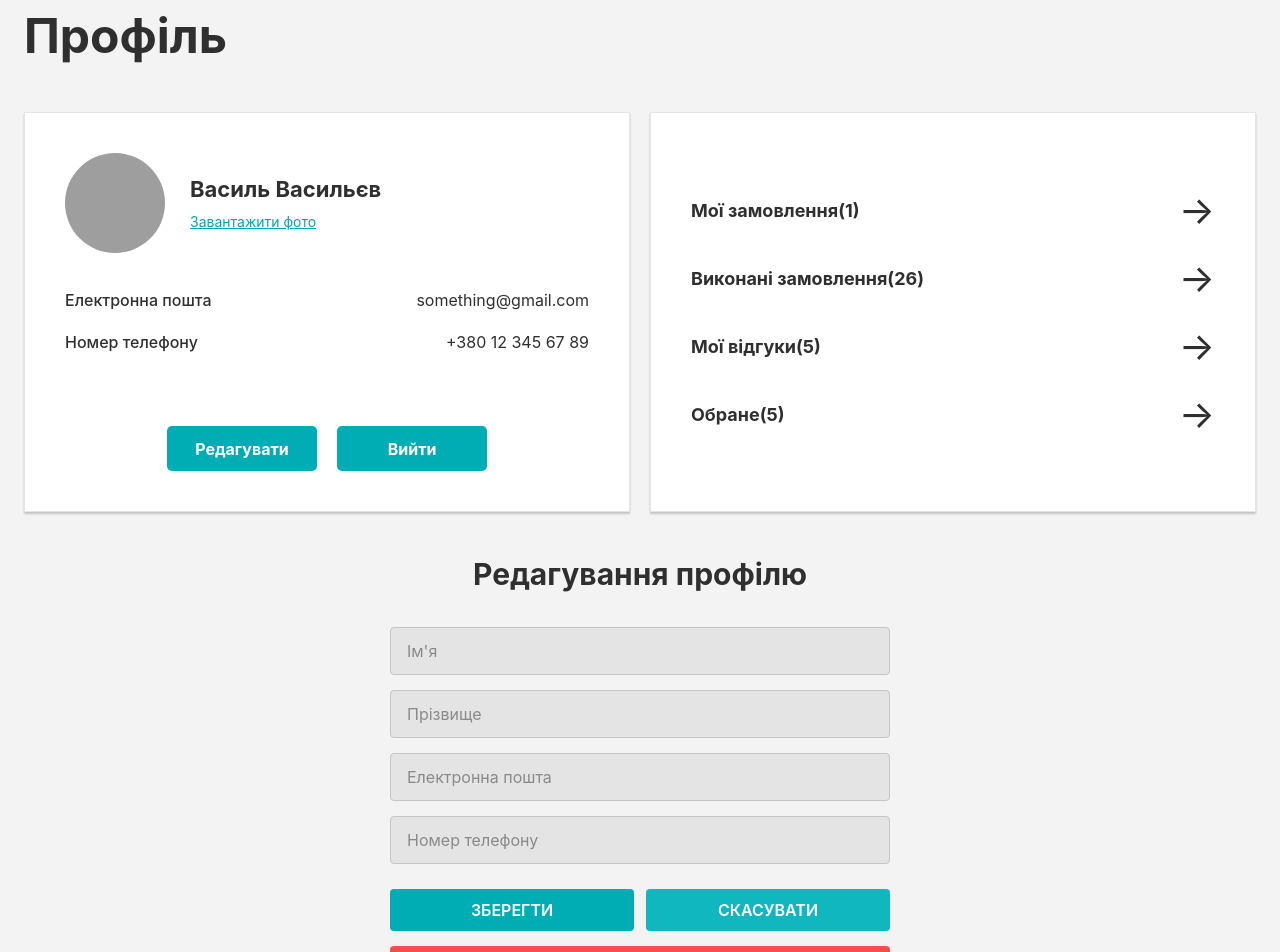
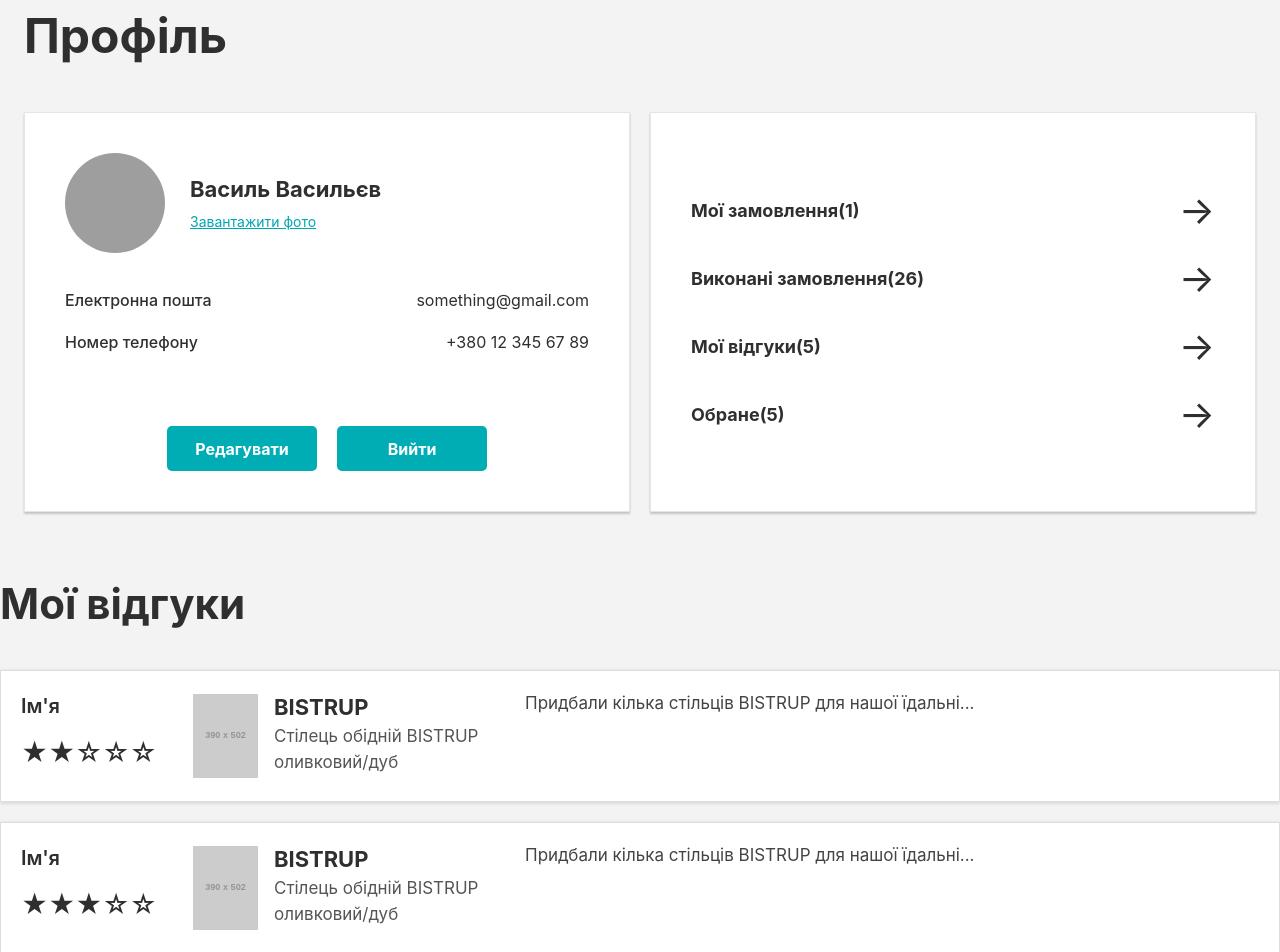
Before and after one commit to V88-crypto/jysk-devops-infra, a React (Vite) app in the folder jysk-project/frontend/: page / in a window 1280 px wide. Shown: the top 952 px of the page. Built offline with nearby package versions, Linux system fonts and the light colour scheme; grey boxes are pictures that could not be loaded.

Commit message:
feat: add "Reviews" component

```diff
--- a/jysk-project/frontend/src/app/App.tsx
+++ b/jysk-project/frontend/src/app/App.tsx
@@ -1,11 +1,11 @@
-import { EditProfileForm } from "../features/profilePage/components/EditProfile"
 import { ProfileInfo } from "../features/profilePage/components/ProfileInfo"
+import { Reviews } from "../features/profilePage/components/Reviews"
 
 function App() {
   return (
     <main>
       <ProfileInfo />
-      <EditProfileForm></EditProfileForm>
+      <Reviews />
     </main>
   )
 }
--- /dev/null
+++ b/jysk-project/frontend/src/features/profilePage/components/ReviewCard.tsx
@@ -0,0 +1,51 @@
+import type { Review } from "../profile";
+
+type Props = {
+  review: Review;
+};
+
+export const ReviewCard = ({ review }: Props) => {
+  return (
+    <article className="bg-white border border-[#dedede] shadow-[0_1px_4px_rgba(0,0,0,0.15)] p-5">
+      <div className="flex flex-col lg:flex-row gap-8">
+
+        <div className="lg:w-[140px] shrink-0">
+          <h3 className="text-[20px] font-semibold">
+            {review.author}
+          </h3>
+
+          <div className="mt-3 flex text-[26px]">
+            {[...Array(5)].map((_, index) => (
+              <span key={index}>
+                {index < review.rating ? "★" : "☆"}
+              </span>
+            ))}
+          </div>
+        </div>
+
+        <div className="flex gap-4 lg:w-[300px] shrink-0">
+          <img
+            src={review.image}
+            alt={review.product}
+            className="w-[65px] h-[90px] object-contain"
+          />
+
+          <div>
+            <h4 className="text-[22px] font-bold uppercase">
+              {review.brand}
+            </h4>
+
+            <p className="text-[17px] text-[#555]">
+              {review.product}
+            </p>
+          </div>
+        </div>
+
+        <p className="flex-1 text-[17px] leading-[24px] text-[#444]">
+          {review.review}
+        </p>
+
+      </div>
+    </article>
+  );
+};
--- /dev/null
+++ b/jysk-project/frontend/src/features/profilePage/components/Reviews.tsx
@@ -0,0 +1,74 @@
+import { useEffect, useState } from "react";
+
+import { getReviews } from "../data/reviewsApi";
+import type { Review } from "../profile";
+
+import { ReviewCard } from "../components/ReviewCard";
+
+export const Reviews = () => {
+  const [reviews, setReviews] = useState<Review[]>([]);
+  const [isLoading, setIsLoading] = useState(true);
+
+  useEffect(() => {
+    const loadReviews = async () => {
+      try {
+        const data = await getReviews();
+        setReviews(data);
+      } finally {
+        setIsLoading(false);
+      }
+    };
+
+    loadReviews();
+  }, []);
+
+  if (isLoading) {
+    return (
+      <div className="w-full py-[40px] text-center text-[18px]">
+        Завантаження...
+      </div>
+    );
+  }
+
+  return (
+    <section
+      className="
+        w-full
+        max-w-[1440px]
+        mx-auto
+        px-4
+        sm:px-6
+        lg:px-0
+        mt-[40px]
+        sm:mt-[50px]
+        lg:mt-[60px]
+        mb-[40px]
+        sm:mb-[50px]
+        lg:mb-[60px]
+      "
+    >
+      <h2
+        className="
+          text-[30px]
+          sm:text-[36px]
+          lg:text-[42px]
+          font-bold
+          mb-[25px]
+          sm:mb-[30px]
+          lg:mb-[35px]
+        "
+      >
+        Мої відгуки
+      </h2>
+
+      <div className="flex flex-col gap-[20px]">
+        {reviews.map((review) => (
+          <ReviewCard
+            key={review.id}
+            review={review}
+          />
+        ))}
+      </div>
+    </section>
+  );
+};
--- /dev/null
+++ b/jysk-project/frontend/src/features/profilePage/data/reviewsApi.ts
@@ -0,0 +1,42 @@
+import type { Review } from "../profile";
+
+let chair = "https://placehold.co/390x502?text=BISTRUP";
+
+const reviews: Review[] = [
+  {
+    id: 1,
+    author: "Ім'я",
+    brand: "BISTRUP",
+    product: "Стілець обідній BISTRUP оливковий/дуб",
+    image: chair,
+    rating: 2,
+    review:
+      "Придбали кілька стільців BISTRUP для нашої їдальні...",
+  },
+  {
+    id: 2,
+    author: "Ім'я",
+    brand: "BISTRUP",
+    product: "Стілець обідній BISTRUP оливковий/дуб",
+    image: chair,
+    rating: 3,
+    review:
+      "Придбали кілька стільців BISTRUP для нашої їдальні...",
+  },
+  {
+    id: 3,
+    author: "Ім'я",
+    brand: "BISTRUP",
+    product: "Стілець обідній BISTRUP оливковий/дуб",
+    image: chair,
+    rating: 2,
+    review:
+      "Придбали кілька стільців BISTRUP для нашої їдальні...",
+  },
+];
+
+export const getReviews = async (): Promise<Review[]> => {
+  return new Promise((resolve) => {
+    setTimeout(() => resolve(reviews), 300);
+  });
+};
```
Also changed, not shown: jysk-project/frontend/src/features/profilePage/profile.ts (+10 -0 lines).
